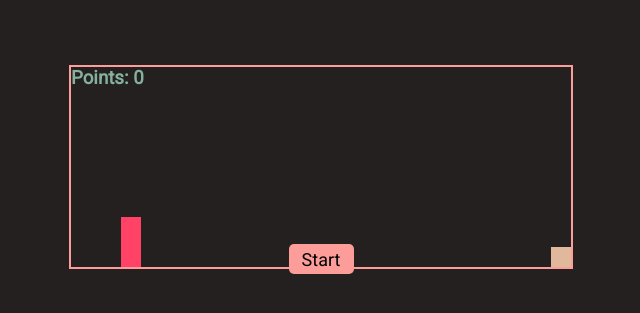
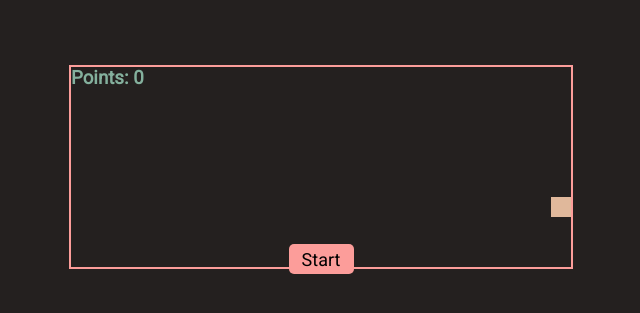
Before and after one commit to krabecb/Dinosaur-Game, a PHP site: page / in a window 1280 px wide. Shown: the part 233-546 px from the top of the page, without its empty margins (319-959 px from the left). Run offline with PHP 8.4, Linux system fonts and the light colour scheme; some web fonts are replaced.

Commit message:
Removed player div for test

```diff
--- a/css/style.css
+++ b/css/style.css
@@ -67,15 +67,14 @@ body, html {
 	transform: translate(200px, 0px);
 }
 
-.player {
+/*.player {
 	height: 50px;
 	width: 20px;
 	background-color: #FF4266;
 	position:  relative;
 	top: 150px;
-	left: 50px;
 	margin: 0;
-}
+}*/
 
 .animate {
 	animation: jump 500ms;
--- a/index.html
+++ b/index.html
@@ -13,7 +13,7 @@
 		<h4 class="title">DIV JUMPER!</h4>
 		<p class="description">Rack up as many points as you can!</p>
 		<div class="game-container">
-			<div class="player"></div>
+			<!-- <div class="player"></div> -->
 			<div class="obstacle"></div>
 		</div>
 	</div>
```
